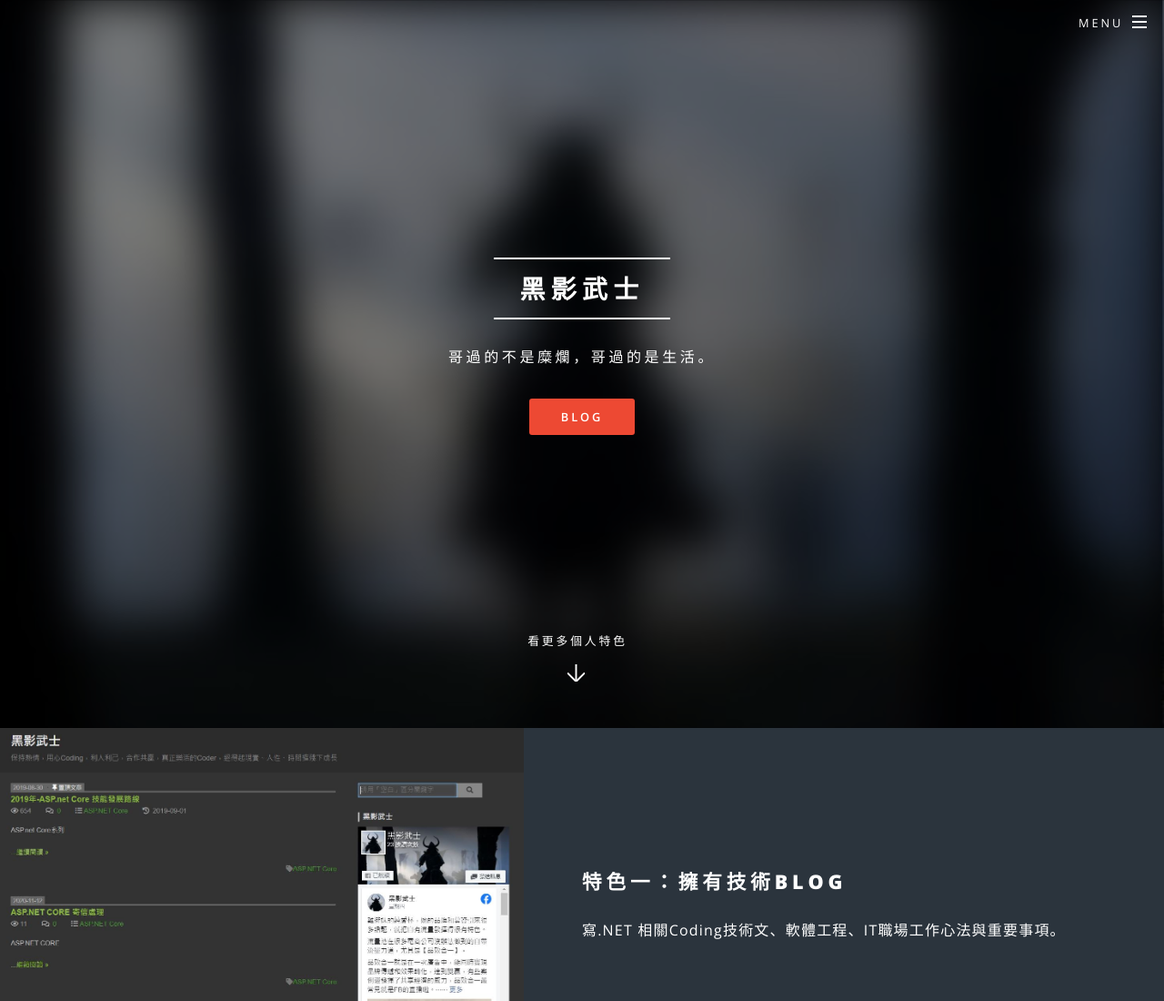
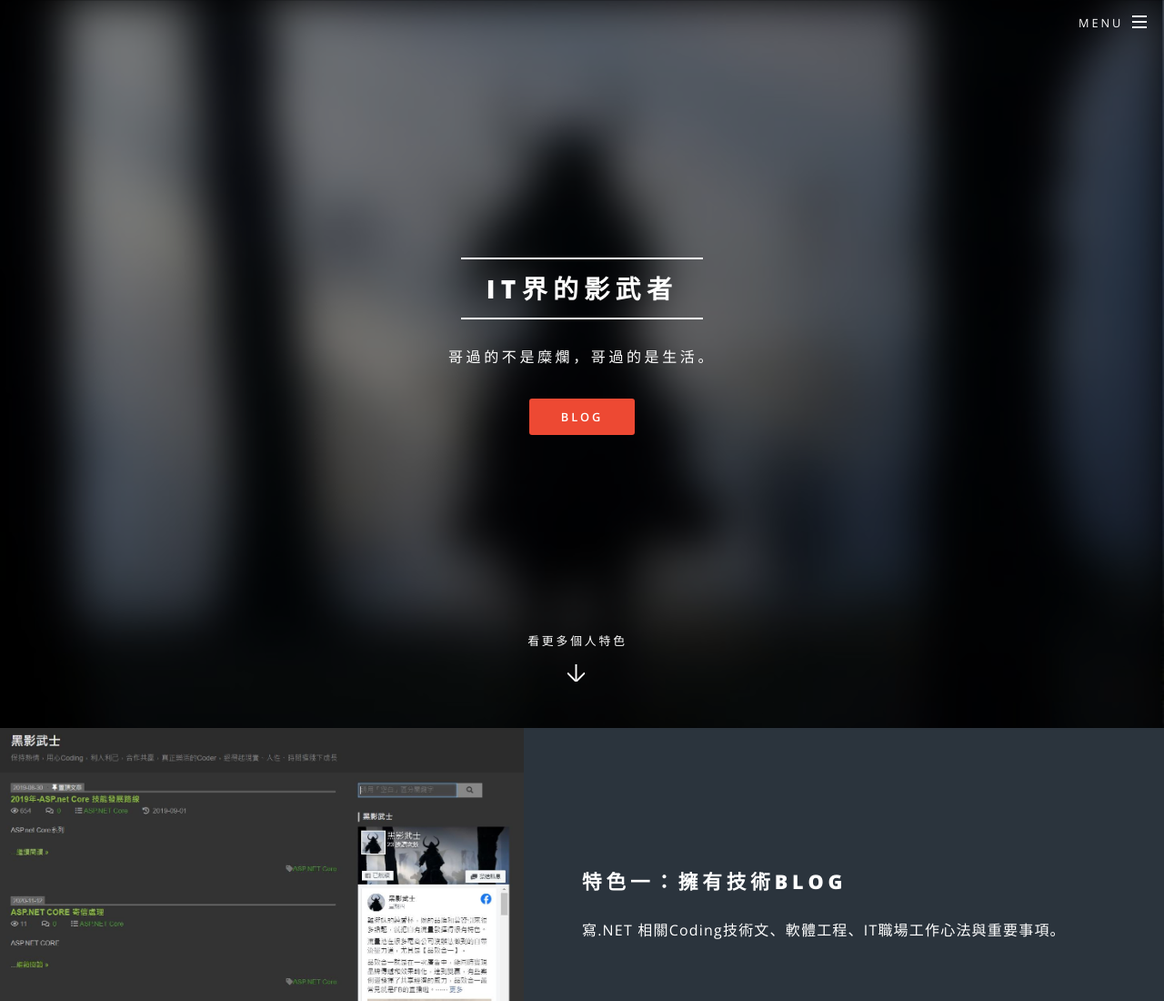
Before and after one commit to SombraWarrior/SombraWarrior.github.io, a plain HTML site: page index.html in a window 1280 px wide. Shown: the top 1100 px of the page at 91% size. Drawn offline with nearby package versions, Linux system fonts and the light colour scheme.

Commit message:
Update index.html
改title名稱

```diff
--- a/index.html
+++ b/index.html
@@ -1,13 +1,13 @@
 <!DOCTYPE HTML>
 <html>
 	<head>
-		<title>黑影武士</title>
-	    <meta name="description" content="黑影武士" />
-	    <meta property="og:description" content="黑影武士" />
-	    <meta property="og:title" content="黑影武士" />
+		<title>IT界的影武者</title>
+	    <meta name="description" content="IT界的影武者" />
+	    <meta property="og:description" content="IT界的影武者" />
+	    <meta property="og:title" content="IT界的影武者" />
 	    <meta property="og:type" content="article" />
-	    <meta name="Author" content="黑影武士" />
-	    <meta property="og:site_name" content="黑影武士" />
+	    <meta name="Author" content="IT界的影武者" />
+	    <meta property="og:site_name" content="IT界的影武者" />
 		<meta charset="utf-8" />
 		<meta name="viewport" content="width=device-width, initial-scale=1, user-scalable=no" />
 		<link rel="stylesheet" href="assets/css/main.css" />
@@ -22,7 +22,7 @@
 
 				<!-- Header -->
 					<header id="header" class="alt">
-						<h1><a href="/">黑影武士</a></h1>
+						<h1><a href="/">IT界的影武者</a></h1>
 						<nav id="nav">
 							<ul>
 								<li class="special">
@@ -42,7 +42,7 @@
 				<!-- Banner -->
 					<section id="banner">
 						<div class="inner">
-							<h2>黑影武士</h2>
+							<h2>IT界的影武者</h2>
 							<p>哥過的不是糜爛，哥過的是生活。<br />
 							</p>
 
```
